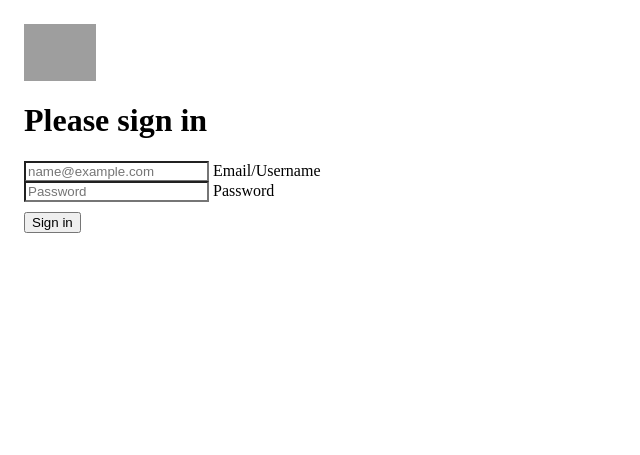
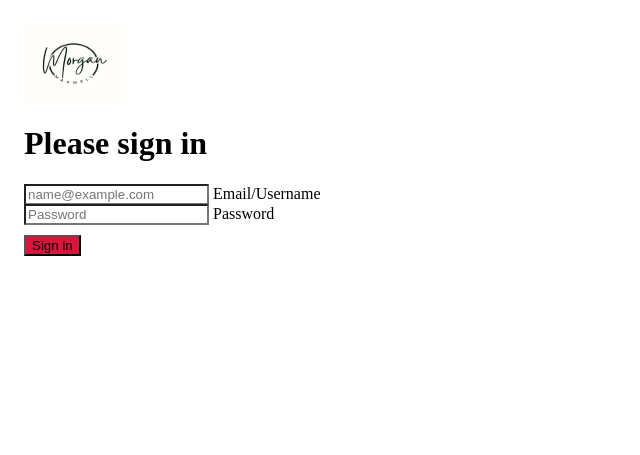
Before and after one commit to LuisSiewChengHong/php, a PHP site: page /login.php in a window 1280 px wide. Shown: the top 455 px of the page, without its empty margins (0-640 px from the left). Run offline with PHP 8.4, Linux system fonts and the light colour scheme; grey boxes are pictures that could not be loaded.

Commit message:
Exercise1(Lesson6)

```diff
--- a/shop/login.php
+++ b/shop/login.php
@@ -24,14 +24,18 @@
             border-top-left-radius: 0;
             border-top-right-radius: 0;
         }
+
+        .btn-primary {
+            background-color: crimson;
+        }
     </style>
 
 
 <body class="d-flex align-items-center py-4 bg-body-tertiary">
     <main class="form-signin w-100 m-auto">
         <form>
-            <img class="mb-4" src="https://getbootstrap.com/docs/5.3/assets/brand/bootstrap-logo.svg" alt="" width="72"
-                height="57">
+            <img class="mb-4" src="brandLogo.webp" alt="Yellow Smiley GIF" width="100"
+                height="80">
             <h1 class="h3 mb-3 fw-normal">Please sign in</h1>
 
             <div class="form-floating">
```
Also changed, not shown: shop/brandLogo.webp (added).
